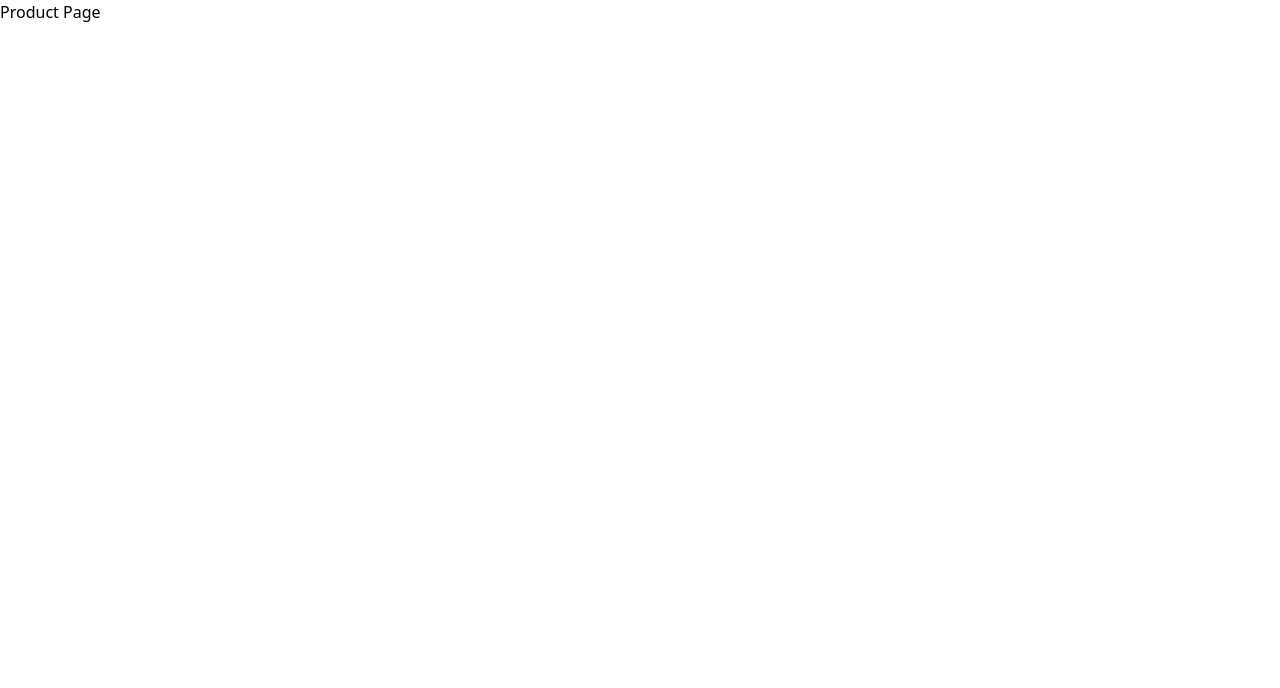
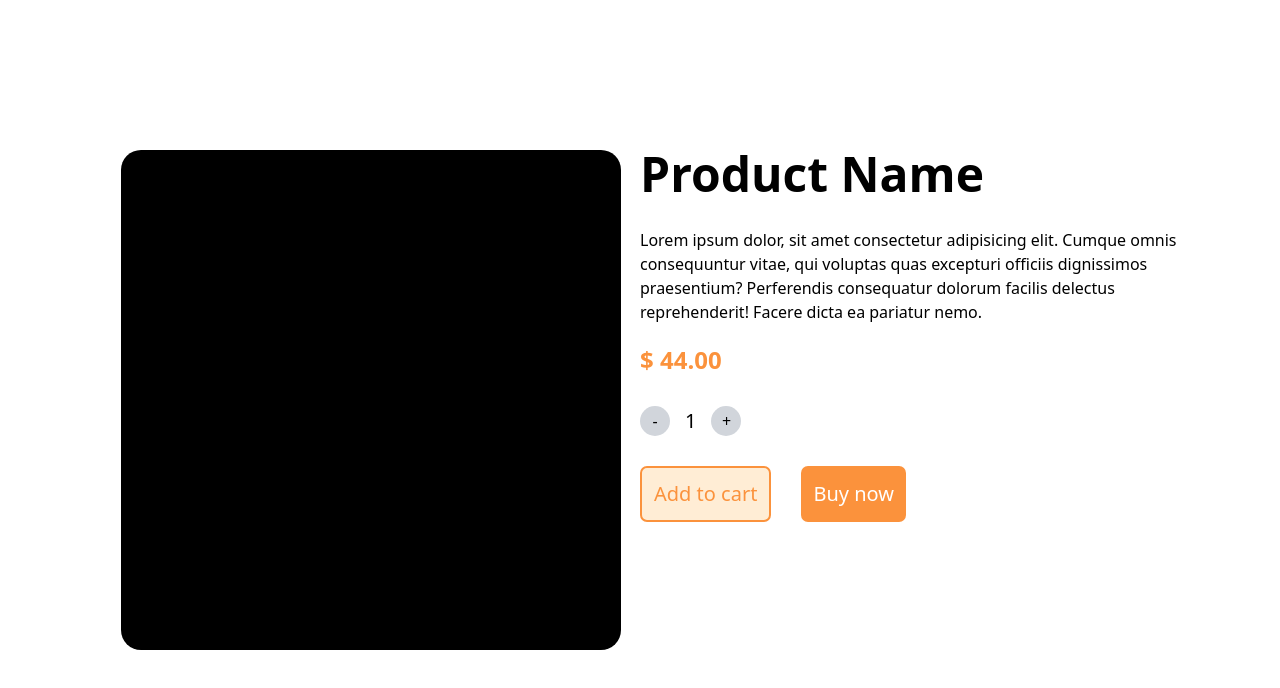
Before and after one commit to Software-Testing-KMITL/customer-frontend, a React (Vite) app: page /products/1 in a window 1280 px wide. Shown: the top 688 px of the page. Built offline with nearby package versions, Linux system fonts and the light colour scheme.

Commit message:
layout product detail

```diff
--- a/src/pages/product.tsx
+++ b/src/pages/product.tsx
@@ -1,7 +1,64 @@
-import React from 'react';
+import React, { useState } from "react";
+
+const Qualtity = () => {
+  const [amount, setAmount] = useState(1);
+
+  return (
+    <div className="flex gap-[15px] my-[30px]">
+      <button
+        onClick={() => {
+          if (amount <= 1) {
+            setAmount(1);
+          } else {
+            setAmount(amount - 1);
+          }
+        }}
+        className="bg-gray-300 w-[30px] h-[30px] rounded-full"
+      >
+        -
+      </button>
+      <p className="text-[20px]">{amount}</p>
+      <button
+        className="bg-gray-300 w-[30px] h-[30px] rounded-full"
+        onClick={() => setAmount(amount + 1)}
+      >
+        +
+      </button>
+    </div>
+  );
+};
 
 const Product = () => {
-  return <div>Product Page</div>;
+  return (
+    <div className="flex h-[100vh] items-center">
+      <div className="grid grid-cols-2 px-[8%]">
+        <div className="flex justify-center ">
+          <div className="bg-black rounded-[20px] w-[500px] h-[500px]"></div>
+        </div>
+        <div>
+          <h2 className="text-5xl font-bold mb-[30px]">Product Name</h2>
+          <p>
+            Lorem ipsum dolor, sit amet consectetur adipisicing elit. Cumque
+            omnis consequuntur vitae, qui voluptas quas excepturi officiis
+            dignissimos praesentium? Perferendis consequatur dolorum facilis
+            delectus reprehenderit! Facere dicta ea pariatur nemo.
+          </p>
+          <p className="text-2xl text-orange-400 font-semibold my-[20px]">
+            $ 44.00
+          </p>
+          <Qualtity />
+          <div className="flex gap-[30px]">
+            <button className="bg-orange-100 rounded-[7px] text-xl p-[12px] border-[2px] border-orange-400 text-orange-400">
+              Add to cart
+            </button>
+            <button className="bg-orange-400 rounded-[7px] text-xl p-[12px] text-white">
+              Buy now
+            </button>
+          </div>
+        </div>
+      </div>
+    </div>
+  );
 };
 
 export default Product;
```
